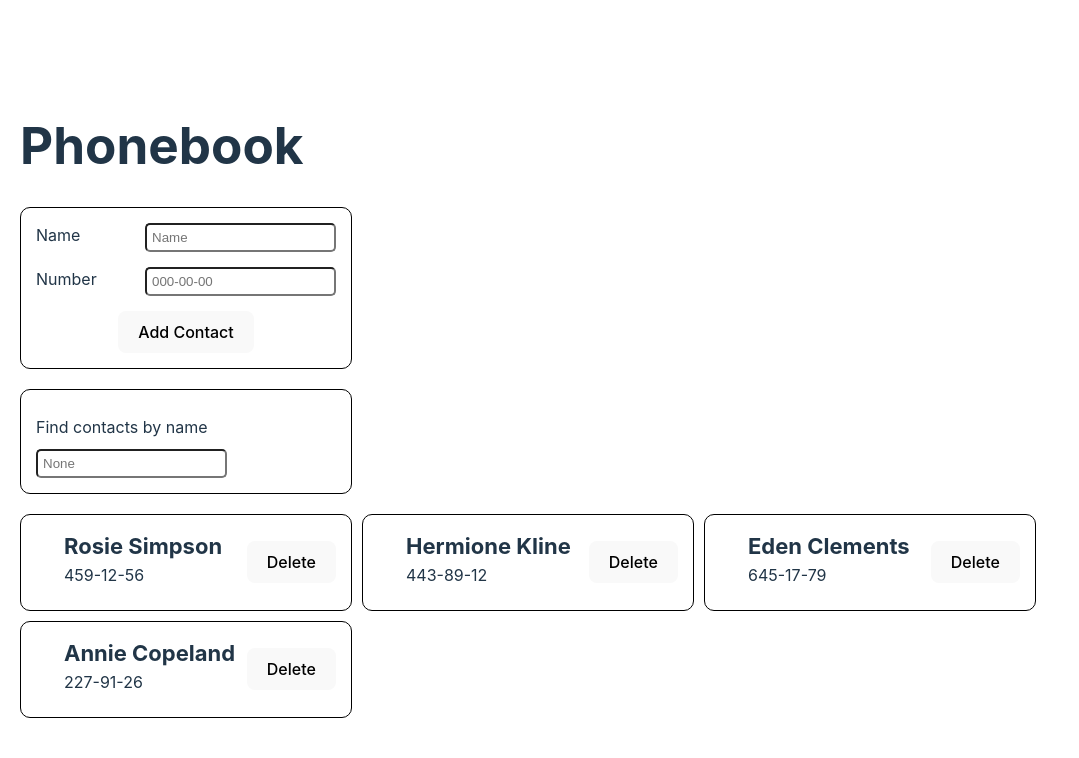
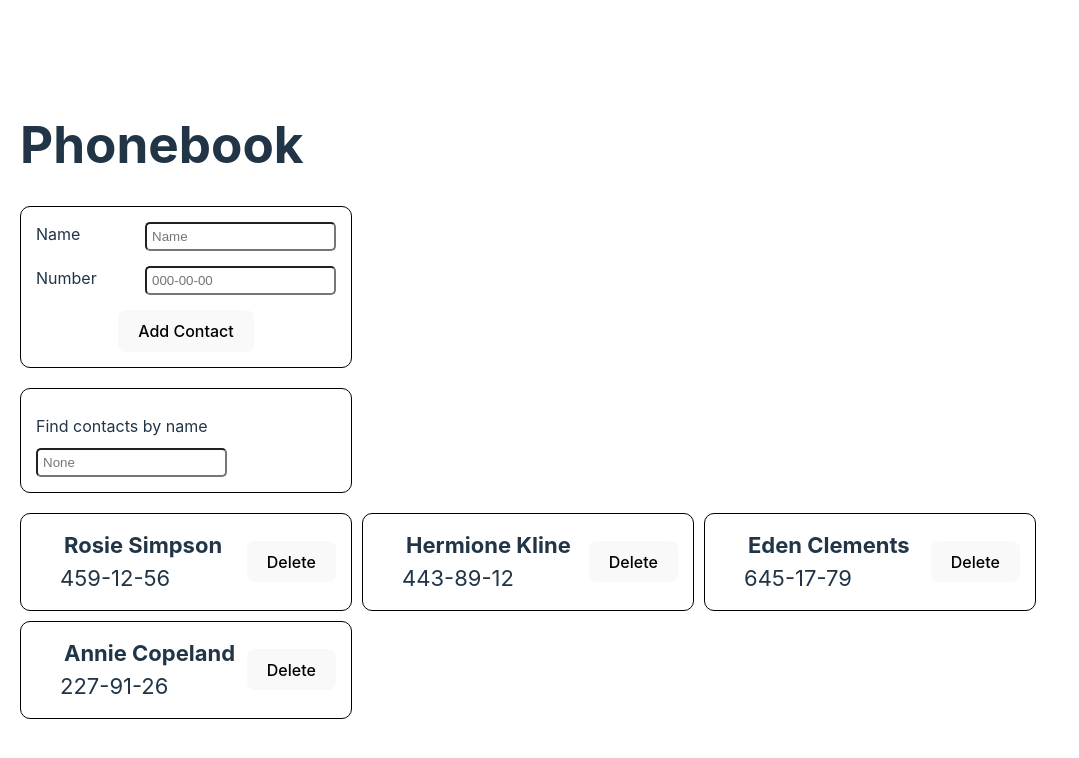
Before and after one commit to rojhatbalta/goit-react-hw-03, a React (Vite) app: page / in a window 1280 px wide. Shown: the top 758 px of the page, without its empty margins (0-1079 px from the left). Built offline with nearby package versions, Linux system fonts and the light colour scheme.

Commit message:
homework update

```diff
--- a/src/components/Contact/Contact.jsx
+++ b/src/components/Contact/Contact.jsx
@@ -1,6 +1,7 @@
 import PropTypes from "prop-types";
 import Style from "./Contact.module.css";
-import Icon from "./icons.svg";
+import IconPerson from "../Icons/IconPerson";
+import IconPhone from "../Icons/IconPhone";
 
 export default function Contact({ contact, deleteContact }) {
   return (
@@ -8,25 +9,11 @@ export default function Contact({ contact, deleteContact }) {
       <div className={Style.contactContainer}>
         <div>
           <div className={Style.contactItem}>
-            <svg
-              className={Style.contactSvg}
-              width="16"
-              height="16"
-              fill="#fffff"
-            >
-              <use href={Icon + "#person"}></use>
-            </svg>
-            <h2 className={Style.contactName}>{contact.name}</h2>
+            <IconPerson />
+            <p className={Style.contactName}>{contact.name}</p>
           </div>
           <div className={Style.contactItem}>
-            <svg
-              className={Style.contactSvg}
-              height="16"
-              width="16"
-              fill="#ffffff"
-            >
-              <use href={Icon + "#phone"}></use>
-            </svg>
+            <IconPhone />
             <p className={Style.contactNumber}>{contact.number}</p>
           </div>
         </div>
--- a/src/components/Contact/Contact.module.css
+++ b/src/components/Contact/Contact.module.css
@@ -14,19 +14,12 @@
   flex-direction: row;
 }
 
-.contactName {
+.contactName,
+.contactNumber {
   margin: 0;
   font-size: 22px;
 }
 
-.contactNumber {
-  margin: 0;
+.contactName {
+  font-weight: 700;
 }
-
-.contactSvg {
-  height: 20px;
-  width: 20px;
-  padding: 4px;
-  margin-top: 4px;
-  fill: #ffffff;
-}
--- /dev/null
+++ b/src/components/Icons/IconPerson.jsx
@@ -0,0 +1,27 @@
+import "./Icons.css";
+
+const IconPerson = () => {
+  return (
+    <svg
+      className="iconPersonSvg"
+      width="18"
+      height="18"
+      viewBox="0 0 18 18"
+      fill="none"
+      xmlns="http://www.w3.org/2000/svg"
+    >
+      <path
+        d="M9 9C10.6575 9 12 7.6575 12 6C12 4.3425 10.6575 3 9 3C7.3425 3 6 4.3425 6 6C6 7.6575 7.3425 9 9 9ZM9 10.5C6.9975 10.5 3 11.505 3 13.5V14.25C3 14.6625 3.3375 15 3.75 15H14.25C14.6625 15 15 14.6625 15 14.25V13.5C15 11.505 11.0025 10.5 9 10.5Z"
+        fill="#ffffff"
+      />
+
+      <defs>
+        <clipPath id="clip0_833738_96">
+          <rect width="18" height="18" fill="white" />
+        </clipPath>
+      </defs>
+    </svg>
+  );
+};
+
+export default IconPerson;
--- /dev/null
+++ b/src/components/Icons/IconPhone.jsx
@@ -0,0 +1,20 @@
+const IconPhone = () => {
+  return (
+    <svg
+      className="iconPhoneSvg"
+      id="phone"
+      width="13"
+      height="13"
+      viewBox="0 0 13 13"
+      fill="none"
+      xmlns="http://www.w3.org/2000/svg"
+    >
+      <path
+        d="M11.7263 8.86511L9.88811 8.65525C9.44667 8.60459 9.01246 8.75656 8.70128 9.06775L7.36971 10.3993C5.3217 9.35722 3.64276 7.68551 2.60067 5.63025L3.93947 4.29144C4.25065 3.98025 4.40263 3.54605 4.35197 3.1046L4.1421 1.28092C4.05526 0.549999 3.44013 0 2.70198 0H1.45002C0.632259 0 -0.0479991 0.680262 0.00265842 1.49802C0.386208 7.67827 5.32894 12.6138 11.5019 12.9973C12.3197 13.048 12.9999 12.3677 12.9999 11.55V10.298C13.0072 9.56709 12.4572 8.95196 11.7263 8.86511Z"
+        fill="#ffffff"
+      />
+    </svg>
+  );
+};
+
+export default IconPhone;
--- /dev/null
+++ b/src/components/Icons/Icons.css
@@ -0,0 +1,13 @@
+.iconPersonSvg {
+  height: 20px;
+  width: 20px;
+  padding: 4px;
+  margin-top: 4px;
+}
+
+.iconPhoneSvg {
+  height: 16px;
+  width: 16px;
+  padding: 4px;
+  margin-top: 4px;
+}
```
Also changed, not shown: src/components/Contact/icons.svg (deleted).
